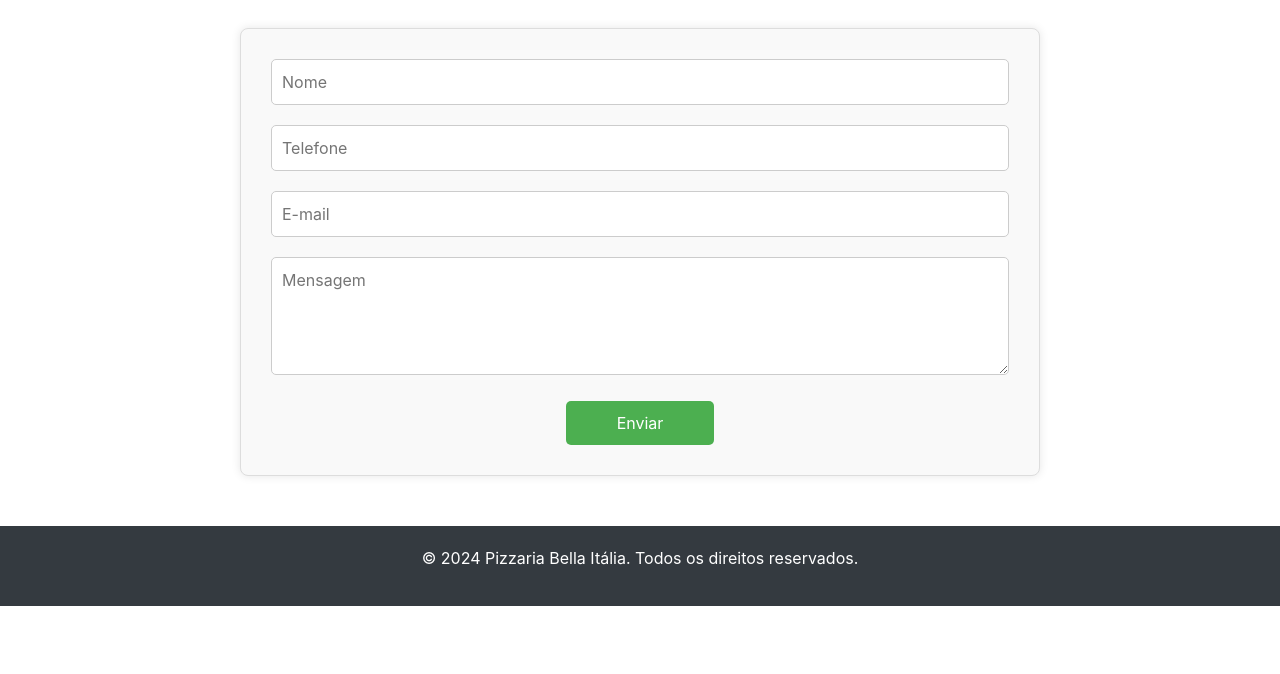
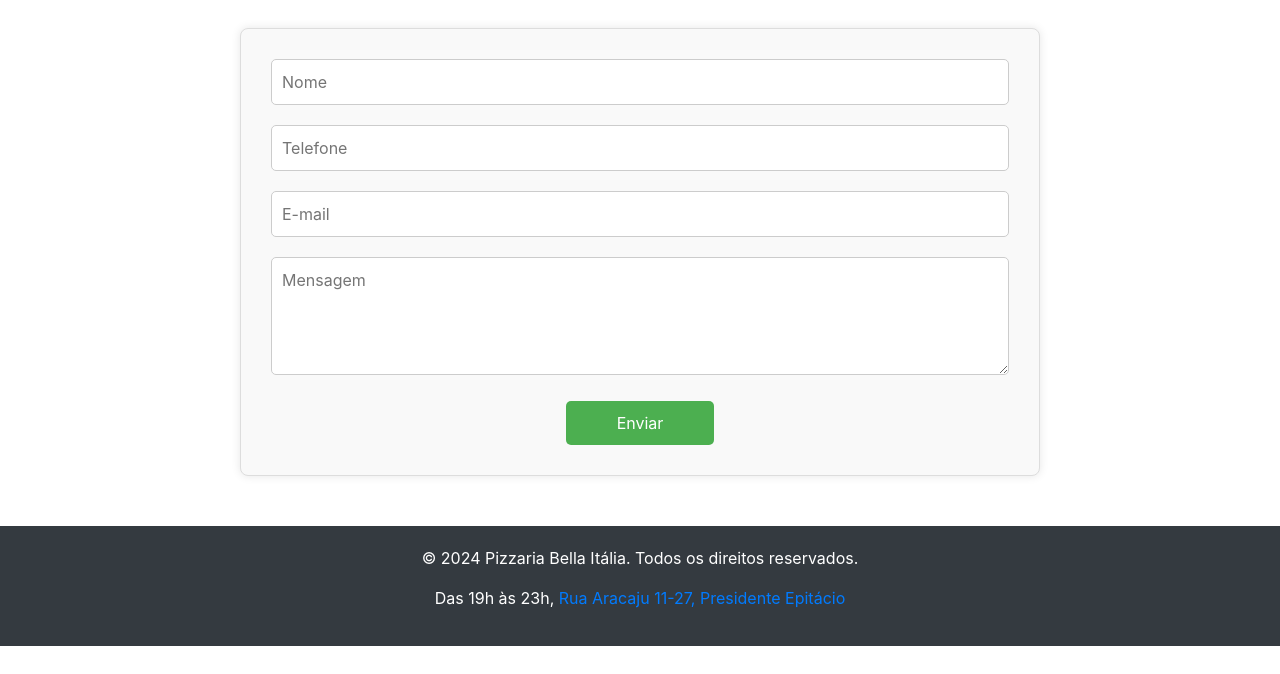
Before and after one commit to filippogustavo/bellaitalia, a plain HTML site: page contato.html in a window 1280 px wide. Shown: the part 126-800 px from the top of the page. Drawn offline with nearby package versions, Linux system fonts and the light colour scheme.

Commit message:
Update contato.html

```diff
--- a/contato.html
+++ b/contato.html
@@ -71,6 +71,7 @@
     <footer>
         <div class="container">
             <p>&copy; 2024 Pizzaria Bella Itália. Todos os direitos reservados.</p>
+            <p>Das 19h às 23h, <a href="https://maps.app.goo.gl/bwXSaD43TEt4ABBR9" target="_blank">Rua Aracaju 11-27, Presidente Epitácio</a></p>
         </div>
     </footer>
 
```
